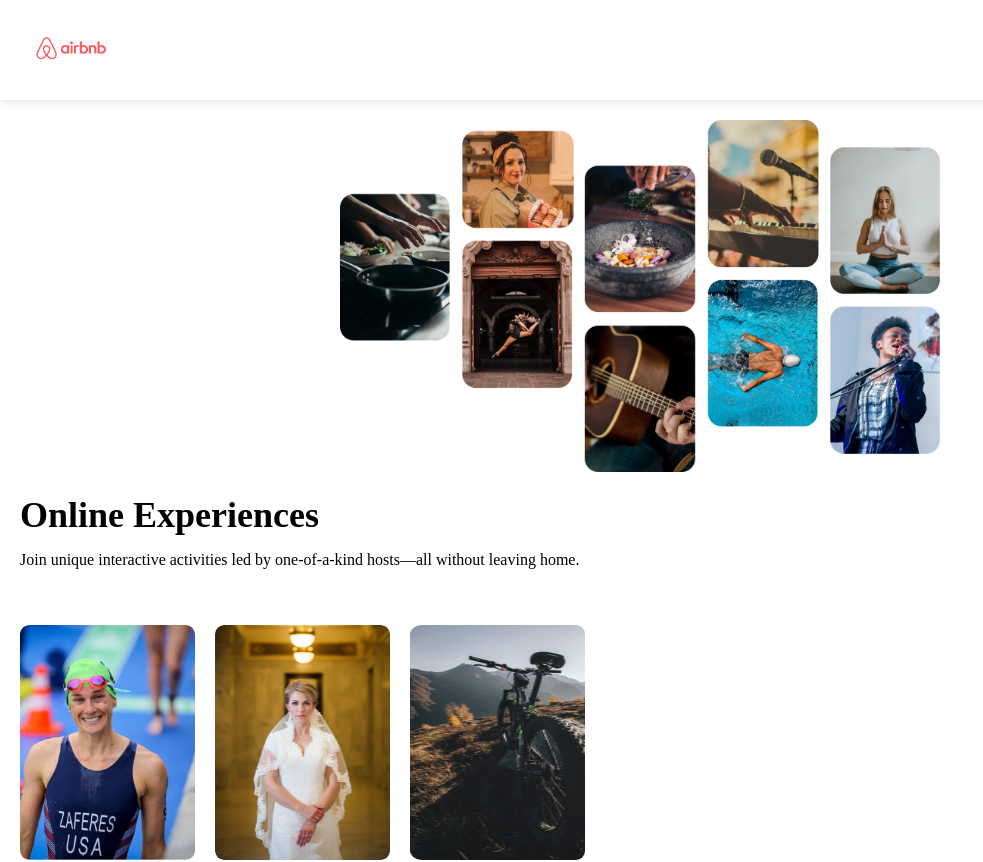
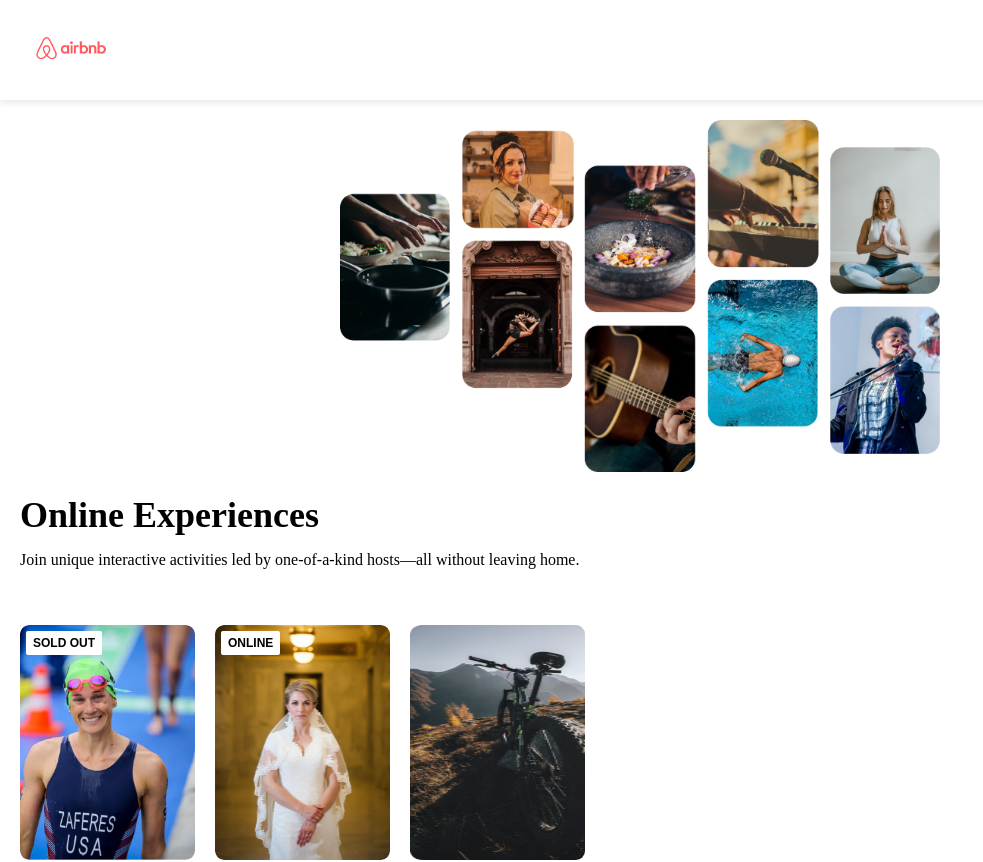
Before and after one commit to gosikxo/airbnb-react-project, a React (Create React App) app: page / in a window 1280 px wide. Shown: the top 862 px of the page, without its empty margins (0-983 px from the left). Built offline with nearby package versions, Linux system fonts and the light colour scheme; the HTML template or start-up script is replaced by a standard one.

Commit message:
Add sold out and online badges

```diff
--- a/src/App.js
+++ b/src/App.js
@@ -8,12 +8,14 @@
 export default function App () {
   const cards = data.map((el => {
     return <Card
+      key={el.id}
       img={el.coverImg}
       rating={el.stats.rating}
       reviewCount={el.stats.reviewCount}
       location={el.location}
       title={el.title}
       price={el.price}
+      openSpots={el.openSpots}
     />
   }))
   return (
--- a/src/components/Card.js
+++ b/src/components/Card.js
@@ -1,8 +1,15 @@
 import React from 'react'
 
 const Card = (props) => {
+  let badgeText
+  if(props.openSpots === 0) {
+    badgeText = "SOLD OUT"
+  } else if(props.location === 'Online') {
+    badgeText = "ONLINE"
+  }
   return (
     <div className='cardComponent'>
+      {badgeText && <div className='cardBadge'>{badgeText}</div>}
       <img className='cardImg' src={props.img} alt="images" />
       <div className='cardRating'>
         <img className='cardStar' src='images/star.png' alt="star" />
--- a/src/style.css
+++ b/src/style.css
@@ -75,6 +75,7 @@
   flex: 0 0 auto;
   display: flex;
   flex-direction: column;
+  position: relative;
 }
 
 .cardImg {
@@ -102,3 +103,13 @@
 .cardPrice {
   margin-top: auto;
 }
+
+.cardBadge {
+  position: absolute;
+  top: 6px;
+  left: 6px;
+  background-color: white;
+  padding: 5px 7px;
+  border-radius: 2px;
+  font-weight: bold;
+}
```
